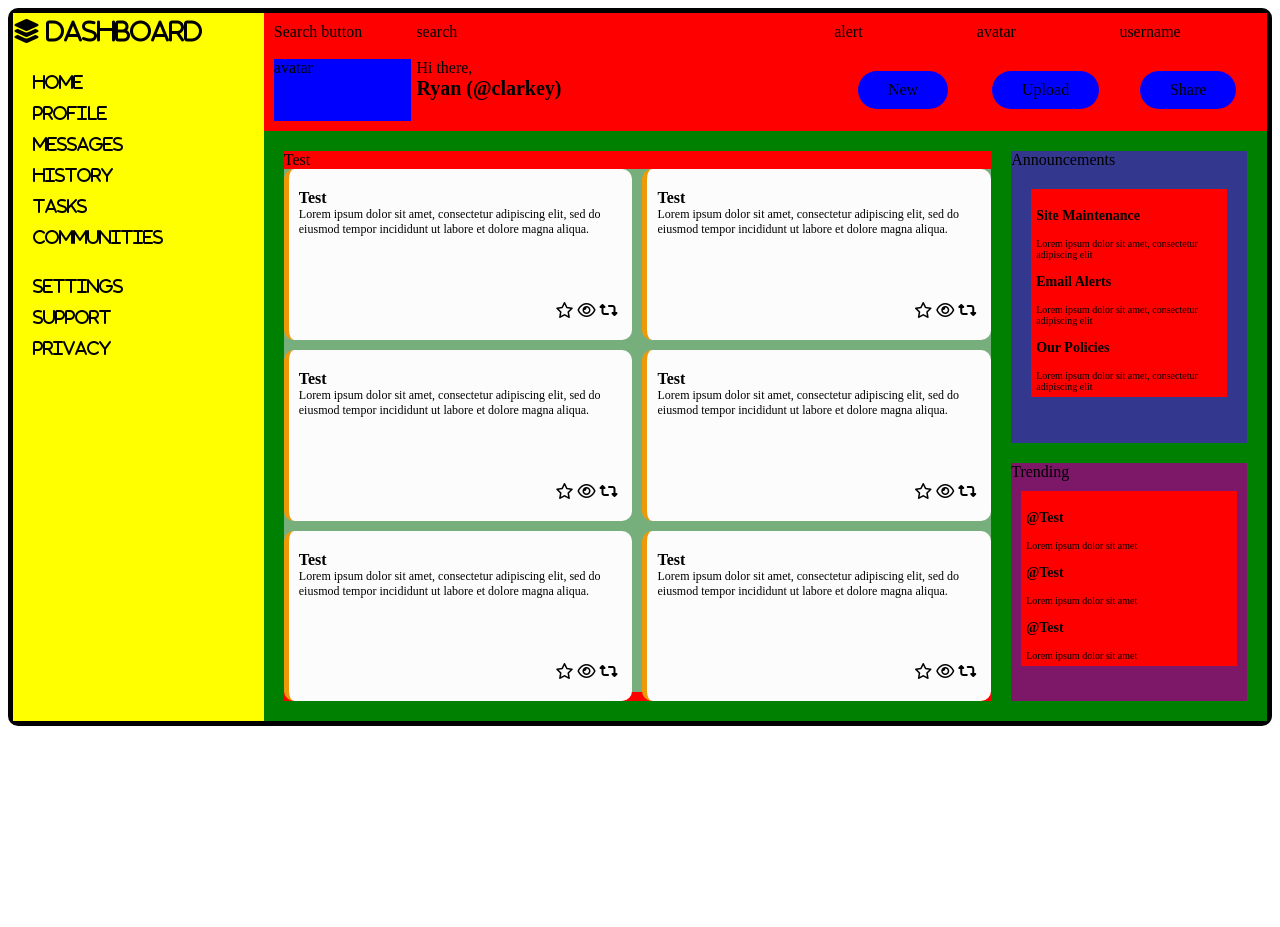
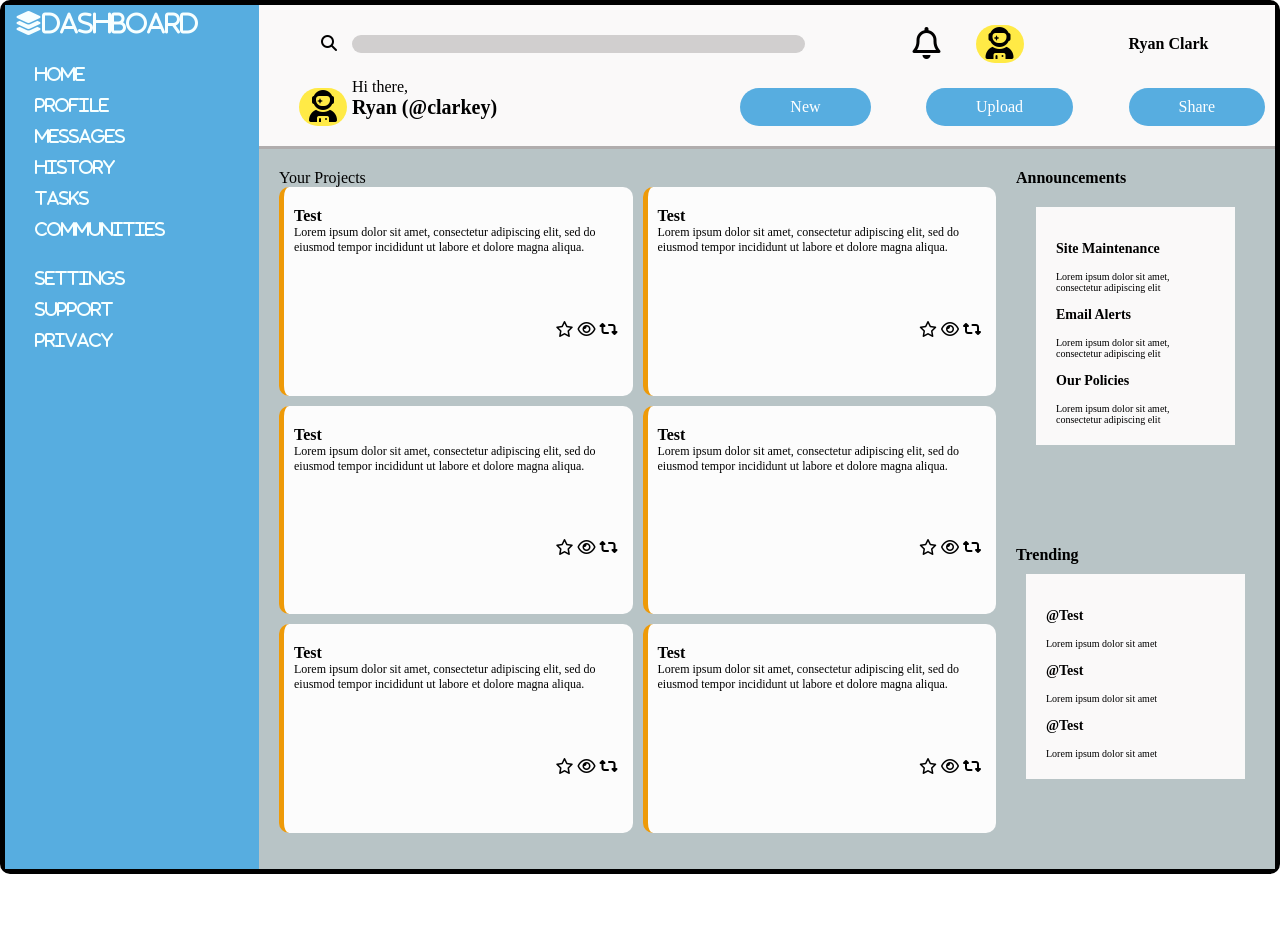
Before and after one commit to Ryan-D-Clark/Admin_Dashboard, a plain HTML site: page index.html in a window 1280 px wide. Before the commit the page ends 800 px from the top, so only its background shows below. Drawn offline with Linux system fonts and the light colour scheme.

Commit message:
RC: Update

```diff
--- a/index.html
+++ b/index.html
@@ -13,28 +13,28 @@
 
     <main id="dashboard">
         <div id="sidebar">
-            <i class="fa-solid fa-layer-group fa-xl">  Dashboard</i>
+            <i class="fa-solid fa-layer-group fa-xl">Dashboard</i>
             <br><br>
-            <a class="fa-solid sidebar-link" href="#">Home</a>
-            <a class="fa-solid sidebar-link" href="#">Profile</a>
-            <a class="fa-solid sidebar-link" href="#">Messages</a>
-            <a class="fa-solid sidebar-link" href="#">History</a>
-            <a class="fa-solid sidebar-link" href="#">Tasks</a>
-            <a class="fa-solid sidebar-link" href="#">Communities</a>
+            <a class="sidebar-text fa-solid sidebar-link" href="#">Home</a>
+            <a class="sidebar-text fa-solid sidebar-link" href="#">Profile</a>
+            <a class="sidebar-text fa-solid sidebar-link" href="#">Messages</a>
+            <a class="sidebar-text fa-solid sidebar-link" href="#">History</a>
+            <a class="sidebar-text fa-solid sidebar-link" href="#">Tasks</a>
+            <a class="sidebar-text fa-solid sidebar-link" href="#">Communities</a>
             <br>
-            <a class="fa-solid sidebar-link" href="#">Settings</a>
-            <a class="fa-solid sidebar-link" href="#">Support</a>
-            <a class="fa-solid sidebar-link" href="#">Privacy</a>
+            <a class="sidebar-text fa-solid sidebar-link" href="#">Settings</a>
+            <a class="sidebar-text fa-solid sidebar-link" href="#">Support</a>
+            <a class="sidebar-text fa-solid sidebar-link" href="#">Privacy</a>
 
 
         </div>
         <div id="header">
-            <div id="search-button">Search button</div>
-            <div id="search">search</div>
-            <div id="alert">alert</div>
-            <div id="avatar">avatar</div>
-            <div id="username">username</div>
-            <div id="secondary-avatar">avatar</div>
+            <div id="search-button"><i class="fa-solid fa-magnifying-glass"></i></div>
+            <div id="search"></div>
+            <div id="alert"><i class="fa-regular fa-bell fa-2xl"></i></div>
+            <div id="avatar"><i class="fa-solid fa-user-astronaut fa-2xl"></i></div>
+            <div id="username">Ryan Clark</div>
+            <div id="secondary-avatar"><i class="fa-solid fa-user-astronaut fa-2xl"></i></div>
             <div id="greeting">Hi there, <br> <p id="user">Ryan (@clarkey)</p></div>
             <div id="new">New</div>
             <div id="upload">Upload</div>
@@ -42,7 +42,7 @@
         </div>
         <div id="content">
             <div class="container" id="project-container">
-                Test
+                Your Projects
                 <div id="projects">
                     <div class="project">
                         <div class="project-title">Test</div>
--- a/style.css
+++ b/style.css
@@ -1,5 +1,5 @@
 html, body {
-
+    margin: auto;
   }
 h3{
     font-size: 14px;
@@ -18,10 +18,11 @@ h3{
 
 #header{
     grid-area: header;
+    border-bottom: 3px solid #B0ADAD;
     display: grid;
     padding: 10px;
-    background-color: red;
-    grid-template-columns: 1fr 3fr 1fr 1fr 1fr;
+    background-color: #FAF9F9;
+    grid-template-columns: 0.5fr 4fr 1fr 1fr 1fr;
     grid-template-rows: 0.5fr 1fr;
     grid-template-areas: 'search-button search alert avatar username' ' secondary-avatar greeting new upload share';
     grid-gap: 5px;
@@ -29,33 +30,57 @@ h3{
 
 #sidebar{
     grid-area: sidebar;
-    background-color: yellow;
-    padding: 10px 0px;
+    color: #F7FFFF !important;
+    background-color: #57ADE0;
+    padding: 10px 10px;
+}
+
+.sidebar-text{
+    color: #F7FFFF !important;
 }
 
 #username{
     grid-area: username;
+    margin: 20px 0px;
+    font-weight: bold;
 }
 
 #alert{
     grid-area: alert;
+    margin:20px -70px 10px 10px;
+    text-align: right;
 }
 
 #avatar{
     grid-area: avatar;
+    background-color: #FFE939ed;
+    margin: 10px 100px;
+    padding: 10px 10px;
+    text-align: center;
+    border-radius: 25px;
 }
 
 #secondary-avatar{
     grid-area: secondary-avatar;
-    background-color: #0000ff;
+    background-color: #FFE939ed;
+    margin: 10px 0px 10px 30px;
+    padding: 10px 10px;
+    border-radius: 25px;
+    text-align: right;
 }
 
 #search-button{
     grid-area: search-button;
+    text-align: right;
+    margin: 20px 0px;
+    padding: 0px 10px;
 }
 
 #search{
     grid-area: search;
+    background-color: #D1CFCF;
+    border-radius: 25px;
+    margin: 20px -70px 20px 0px;
 }
 
 #greeting{
@@ -70,28 +95,31 @@ h3{
 
 #new{
     grid-area: new;
-    background-color: #0000ff;
+    color: #FFFFFF;
+    background-color: #57ADE0;
     border-radius: 25px;
     margin: auto;
-    padding:10px 30px;
+    padding:10px 50px;
 }
 
 #upload{
     grid-area: upload;
-    background-color: #0000ff;
+    color: #FFFFFF;
+    background-color: #57ADE0;
     border-radius: 25px;
     text-align: center;
     margin: auto;
-    padding:10px 30px;
+    padding:10px 50px;
 }
 
 #share{
     grid-area: share;
-    background-color: #0000ff;
+    color: #FFFFFF;
+    background-color: #57ADE0;
     border-radius: 25px;
     text-align: center;
     margin: auto;
-    padding:10px 30px;
+    padding:10px 50px;
 }
 
 
@@ -104,7 +132,7 @@ h3{
 
 #content{
     grid-area: content;
-    background-color: green;
+    background-color: #B8C4C6;
     display: grid;
     padding: 20px;
     gap: 20px;
@@ -116,12 +144,11 @@ h3{
 
 #project-container{
     grid-area: project-container;
-    background-color: red;
 
 }
 
 #projects{
-    background-color: rgb(118, 175, 123);
+    background-color: #B8C4C6;
     display: grid;
     height: 95%;
     grid-template:  1fr 1fr 1fr / 1fr 1fr;
@@ -153,7 +180,8 @@ h3{
 
 #announcement-container{
     grid-area: announcement-container;
-    background-color: rgb(52, 55, 142);
+    background-color: #B8C4C6;
+    font-weight: bold;
 
 }
 
@@ -162,13 +190,16 @@ h3{
     grid-template-rows: 1fr 1fr 1fr;
     margin: 20px;
     padding: 5px;
-    background-color: red;
+    background-color: #FAF9F9;
     font-size: 10px;
+    padding: 20px;
+    font-weight: 100;
 }
 
 #trending-container{
     grid-area: trending-container;
-    background-color: rgb(125, 24, 105);
+    background-color: #B8C4C6;
+    font-weight: bold;
 
 }
 
@@ -177,6 +208,8 @@ h3{
     grid-template-rows: 1fr 1fr 1fr;
     margin: 10px;
     padding: 5px;
-    background-color: red;
+    background-color: #FAF9F9;
     font-size: 10px;
+    padding: 20px;
+    font-weight: 100;
 }
```
